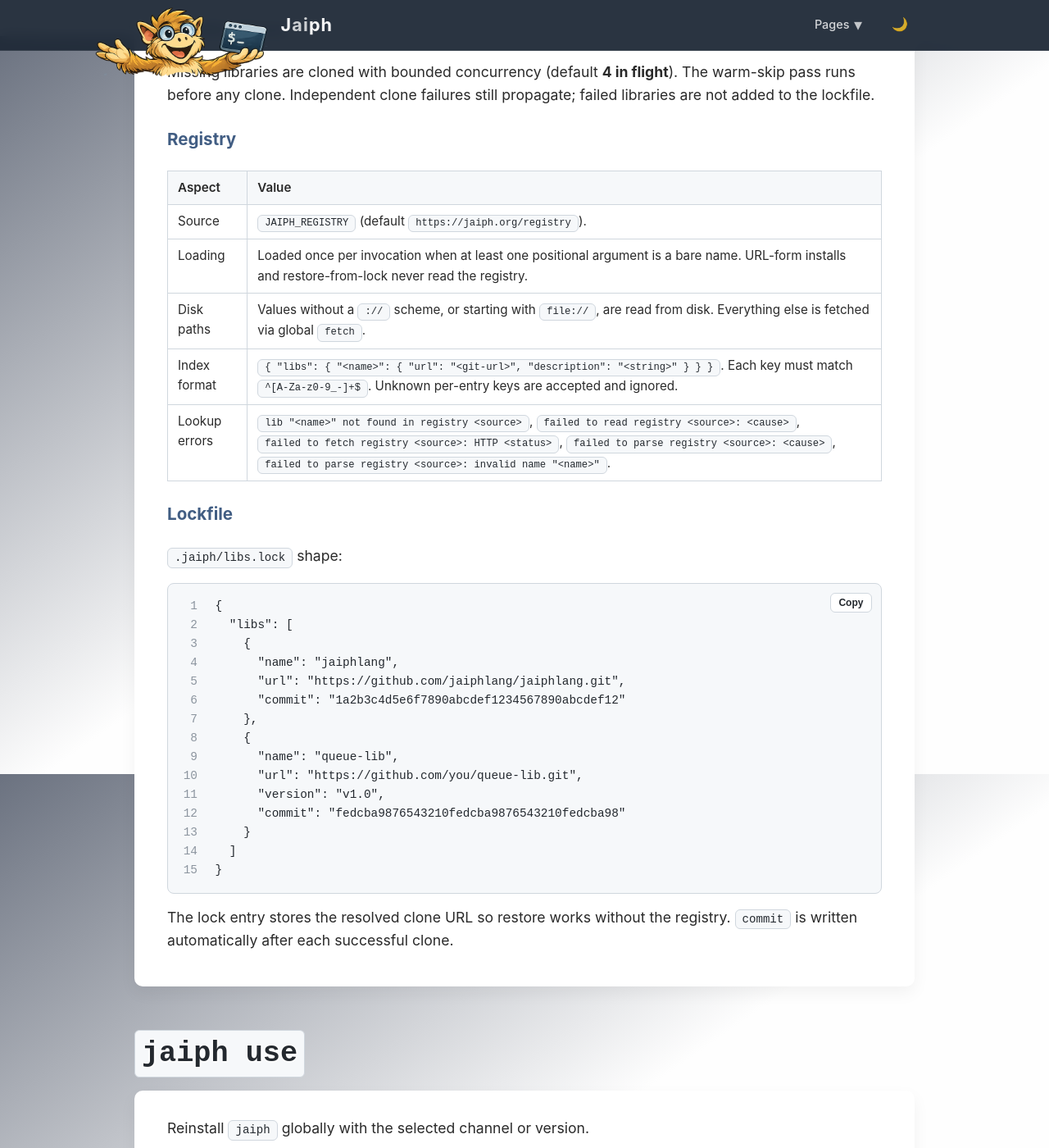
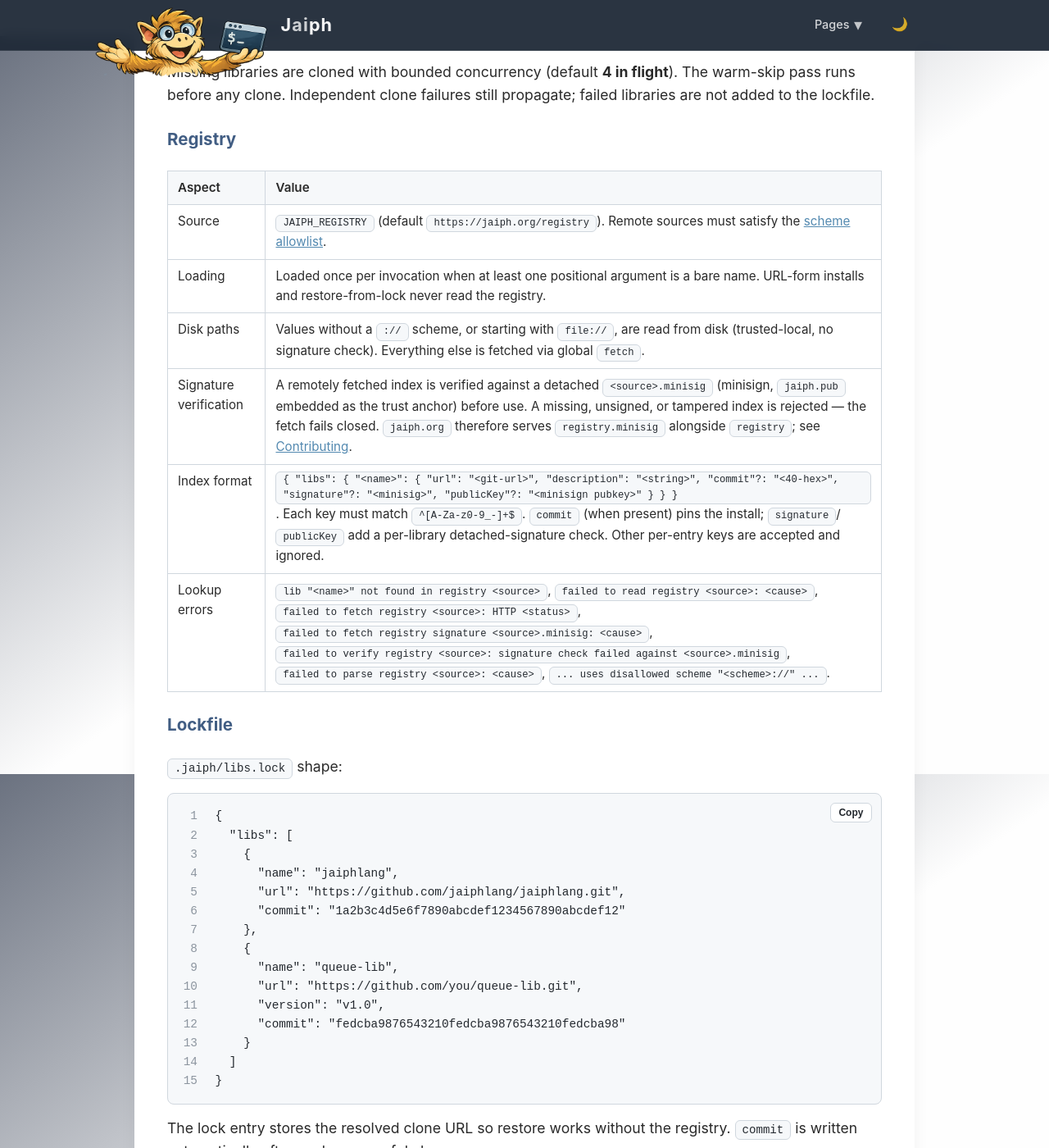
Before and after one commit to jaiphlang/jaiph, a Jekyll site: the page built from docs/cli.md, in a window 1280 px wide and 1400 px high, scrolled down 10756 px. Shown: the whole window at 82% size. Built offline with Jekyll 4.4.1, drawn with Linux system fonts in a browser that asks for light colours.

Commit message:
Docs: finalize install/registry integrity docs and e2e coverage
Complete the integrity-verification work for `jaiph install` and the
library registry (finding H-4) with its user-facing documentation and
end-to-end coverage. Document the registry scheme allowlist, detached
`registry.minisig` signature verification, pinned-commit and per-library
detached-signature post-clone checks, and the maintainer registry-signing
step across the CLI, libraries, contributing, and env-vars docs; add the
CHANGELOG entries; drop the completed task from QUEUE.md; and add an e2e
case asserting a remote `http://` install is rejected before any clone.

Co-Authored-By: Claude Opus 4.8 (1M context) <noreply@anthropic.com>

```diff
--- a/docs/cli.md
+++ b/docs/cli.md
@@ -234,11 +234,12 @@ Missing libraries are cloned with bounded concurrency (default **4 in flight**).
 
 | Aspect | Value |
 |---|---|
-| Source | `JAIPH_REGISTRY` (default `https://jaiph.org/registry`). |
+| Source | `JAIPH_REGISTRY` (default `https://jaiph.org/registry`). Remote sources must satisfy the [scheme allowlist](#scheme-allowlist). |
 | Loading | Loaded once per invocation when at least one positional argument is a bare name. URL-form installs and restore-from-lock never read the registry. |
-| Disk paths | Values without a `://` scheme, or starting with `file://`, are read from disk. Everything else is fetched via global `fetch`. |
-| Index format | `{ "libs": { "<name>": { "url": "<git-url>", "description": "<string>" } } }`. Each key must match `^[A-Za-z0-9_-]+$`. Unknown per-entry keys are accepted and ignored. |
-| Lookup errors | `lib "<name>" not found in registry <source>`, `failed to read registry <source>: <cause>`, `failed to fetch registry <source>: HTTP <status>`, `failed to parse registry <source>: <cause>`, `failed to parse registry <source>: invalid name "<name>"`. |
+| Disk paths | Values without a `://` scheme, or starting with `file://`, are read from disk (trusted-local, no signature check). Everything else is fetched via global `fetch`. |
+| Signature verification | A remotely fetched index is verified against a detached `<source>.minisig` (minisign, `jaiph.pub` embedded as the trust anchor) before use. A missing, unsigned, or tampered index is rejected — the fetch fails closed. `jaiph.org` therefore serves `registry.minisig` alongside `registry`; see [Contributing](contributing.md#library-registry-signing). |
+| Index format | `{ "libs": { "<name>": { "url": "<git-url>", "description": "<string>", "commit"?: "<40-hex>", "signature"?: "<minisig>", "publicKey"?: "<minisign pubkey>" } } }`. Each key must match `^[A-Za-z0-9_-]+$`. `commit` (when present) pins the install; `signature`/`publicKey` add a per-library detached-signature check. Other per-entry keys are accepted and ignored. |
+| Lookup errors | `lib "<name>" not found in registry <source>`, `failed to read registry <source>: <cause>`, `failed to fetch registry <source>: HTTP <status>`, `failed to fetch registry signature <source>.minisig: <cause>`, `failed to verify registry <source>: signature check failed against <source>.minisig`, `failed to parse registry <source>: <cause>`, `... uses disallowed scheme "<scheme>://" ...`. |
 
 ### Lockfile
 
```
Also changed, not shown: QUEUE.md (+0 -16 lines), docs/contributing.md (+11 -0 lines), docs/env-vars.md (+1 -1 lines), docs/libraries.md (+5 -1 lines), CHANGELOG.md, 1 other file.
